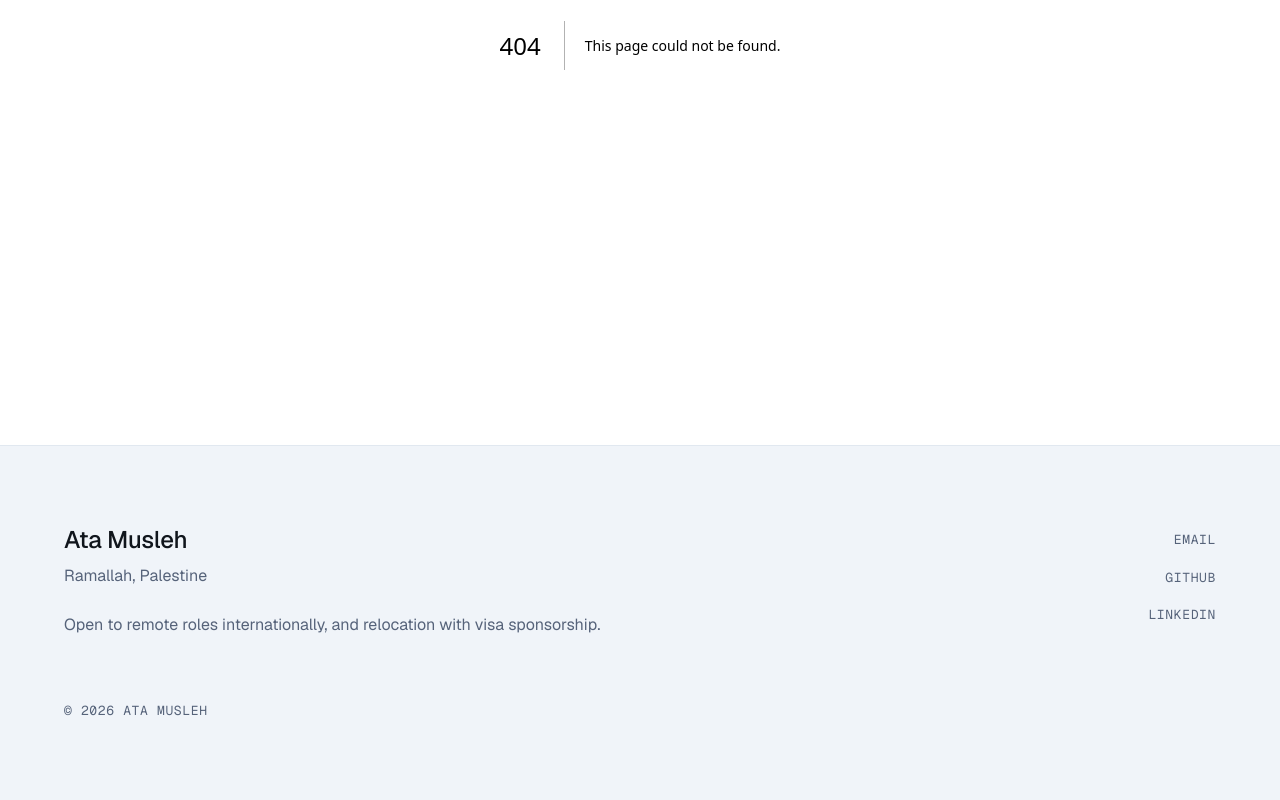
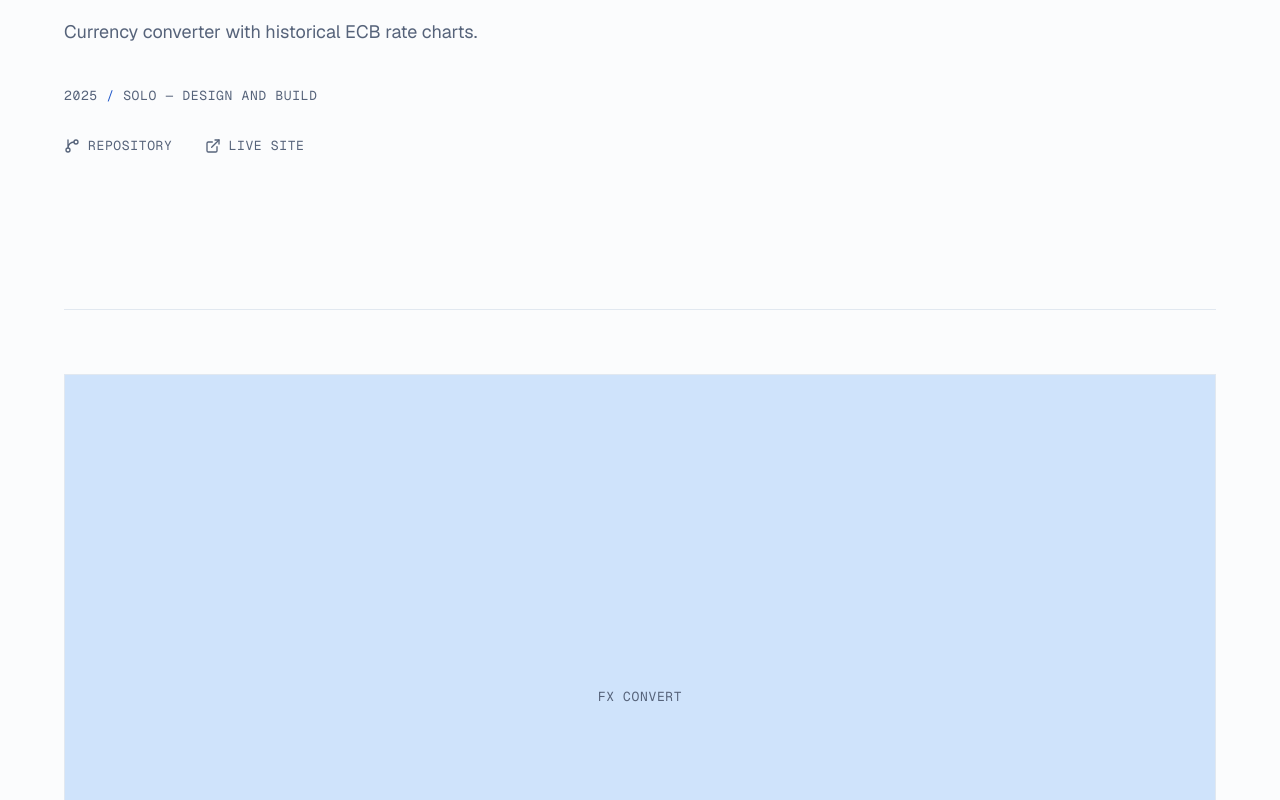
Before and after one commit to AtaMusleh/portfolio, a Next.js app: page /work/fx-convert in a window 1280 px wide. Before the commit this address had no page. Shown: the part 420-1220 px from the top of the page. Built offline with nearby package versions, Linux system fonts and the light colour scheme.

Commit message:
feat: add case study pages for all four projects

```diff
--- /dev/null
+++ b/src/app/work/[slug]/page.tsx
@@ -0,0 +1,149 @@
+import { ExternalLink, GitBranch } from "lucide-react";
+import type { Metadata } from "next";
+import Link from "next/link";
+import { notFound } from "next/navigation";
+
+import { Container } from "@/components/layout/Container";
+import { Section } from "@/components/layout/Section";
+import { HighlightList } from "@/components/work/highlight-list";
+import { MediaFrame } from "@/components/work/media-frame";
+import { NextProject } from "@/components/work/next-project";
+import { getAdjacentProject, getProject, projects, site } from "@/content";
+
+export function generateStaticParams() {
+  return projects.map((project) => ({ slug: project.slug }));
+}
+
+export async function generateMetadata(props: PageProps<"/work/[slug]">): Promise<Metadata> {
+  const { slug } = await props.params;
+  const project = getProject(slug);
+
+  if (!project) return {};
+
+  const title = `${project.name} — ${site.name}`;
+
+  return {
+    title,
+    description: project.tagline,
+    openGraph: { title, description: project.tagline },
+  };
+}
+
+const NUMBER_WORDS = [
+  "zero",
+  "one",
+  "two",
+  "three",
+  "four",
+  "five",
+  "six",
+  "seven",
+  "eight",
+  "nine",
+  "ten",
+  "eleven",
+  "twelve",
+];
+
+/** "five problems" / "one problem" — mono-label uppercases it on render. */
+function countLabel(count: number, singular: string, plural: string) {
+  const word = NUMBER_WORDS[count] ?? String(count);
+  return `${word} ${count === 1 ? singular : plural}`;
+}
+
+export default async function CaseStudyPage(props: PageProps<"/work/[slug]">) {
+  const { slug } = await props.params;
+  const project = getProject(slug);
+
+  if (!project) notFound();
+
+  const next = getAdjacentProject(project.slug);
+
+  return (
+    <Container>
+      {/* HEADER */}
+      <div className="border-b border-border py-section">
+        <Link href="/#work" className="mono-label text-muted-foreground hover:text-brand">
+          ← Selected Work
+        </Link>
+
+        <h1 className="mt-10 text-display text-foreground">{project.name}</h1>
+
+        <p className="mt-8 max-w-prose text-body-lg text-muted-foreground">{project.tagline}</p>
+
+        <p className="mono-label mt-10 text-muted-foreground">
+          {project.year}
+          <span className="text-brand"> / </span>
+          {project.role}
+        </p>
+
+        <ul className="mt-8 flex flex-wrap items-center gap-8">
+          {project.repos.map((repo) => (
+            <li key={repo.url}>
+              <a
+                href={repo.url}
+                target="_blank"
+                rel="noopener noreferrer"
+                className="mono-label flex items-center gap-2 text-muted-foreground hover:text-brand"
+              >
+                <GitBranch aria-hidden="true" className="size-4" />
+                {repo.label}
+              </a>
+            </li>
+          ))}
+          <li>
+            <a
+              href={project.live}
+              target="_blank"
+              rel="noopener noreferrer"
+              className="mono-label flex items-center gap-2 text-muted-foreground hover:text-brand"
+            >
+              <ExternalLink aria-hidden="true" className="size-4" />
+              Live site
+            </a>
+          </li>
+        </ul>
+      </div>
+
+      {/* HERO MEDIA */}
+      <div className="py-16">
+        <MediaFrame
+          project={project}
+          aspect="aspect-[16/9]"
+          sizes="(min-width: 1440px) 1296px, 100vw"
+        />
+      </div>
+
+      <Section number="01" title="Overview" meta={project.name}>
+        <p className="max-w-prose text-body-lg text-muted-foreground">{project.summary}</p>
+      </Section>
+
+      <Section
+        number="02"
+        title="Engineering"
+        meta={countLabel(project.highlights.length, "problem", "problems")}
+      >
+        <HighlightList highlights={project.highlights} />
+      </Section>
+
+      <Section
+        number="03"
+        title="Stack"
+        meta={countLabel(project.stack.length, "technology", "technologies")}
+      >
+        <ul className="flex flex-wrap gap-3">
+          {project.stack.map((item) => (
+            <li
+              key={item}
+              className="mono-label rounded-full border border-border bg-muted px-4 py-2 text-foreground"
+            >
+              {item}
+            </li>
+          ))}
+        </ul>
+      </Section>
+
+      <NextProject project={next} />
+    </Container>
+  );
+}
--- /dev/null
+++ b/src/components/work/highlight-list.tsx
@@ -0,0 +1,44 @@
+import type { Highlight } from "@/content";
+
+/**
+ * The engineering highlights — the reason the page exists.
+ *
+ * PROBLEM and APPROACH sit side by side from lg up. Both blocks carry the same
+ * padding and border box so their text baselines line up; only APPROACH paints
+ * its border and surface, which is what makes the pair read as two distinct
+ * things rather than one run of prose.
+ */
+export function HighlightList({ highlights }: { highlights: Highlight[] }) {
+  return (
+    <ol className="flex list-none flex-col">
+      {highlights.map((highlight, index) => (
+        <li
+          key={highlight.title}
+          className="border-t border-border py-12 first:border-t-0 first:pt-0 lg:py-16 lg:first:pt-0"
+        >
+          <div className="flex flex-col gap-3 lg:flex-row lg:gap-10">
+            <span className="mono-label text-brand lg:w-12 lg:shrink-0 lg:pt-1">
+              {String(index + 1).padStart(2, "0")}
+            </span>
+
+            <div className="min-w-0 flex-1">
+              <h3 className="text-h3 text-foreground">{highlight.title}</h3>
+
+              <div className="mt-8 grid grid-cols-1 gap-6 lg:grid-cols-2 lg:items-start lg:gap-8">
+                <div className="max-w-prose border border-transparent p-6">
+                  <p className="mono-label text-muted-foreground">Problem</p>
+                  <p className="mt-4 text-body text-muted-foreground">{highlight.problem}</p>
+                </div>
+
+                <div className="max-w-prose border border-border bg-muted p-6">
+                  <p className="mono-label text-brand">Approach</p>
+                  <p className="mt-4 text-body text-foreground">{highlight.approach}</p>
+                </div>
+              </div>
+            </div>
+          </div>
+        </li>
+      ))}
+    </ol>
+  );
+}
--- /dev/null
+++ b/src/components/work/media-frame.tsx
@@ -0,0 +1,42 @@
+import Image from "next/image";
+
+import type { Project } from "@/content";
+import { cn } from "@/lib/utils";
+
+type MediaFrameProps = {
+  project: Project;
+  /** Tailwind aspect utility, e.g. "aspect-[16/9]". */
+  aspect: string;
+  sizes: string;
+  className?: string;
+};
+
+/**
+ * The framed screenshot slot. With no image set it renders a deliberate empty
+ * frame rather than a broken one — the same pattern as the home page rows.
+ */
+export function MediaFrame({ project, aspect, sizes, className }: MediaFrameProps) {
+  return (
+    <div
+      className={cn(
+        "relative w-full overflow-hidden border border-border bg-sky",
+        aspect,
+        className
+      )}
+    >
+      {project.image ? (
+        <Image
+          src={project.image}
+          alt={`${project.name} screenshot`}
+          fill
+          sizes={sizes}
+          className="object-cover"
+        />
+      ) : (
+        <div className="flex h-full w-full items-center justify-center">
+          <span className="mono-label text-muted-foreground">{project.name}</span>
+        </div>
+      )}
+    </div>
+  );
+}
--- /dev/null
+++ b/src/components/work/next-project.tsx
@@ -0,0 +1,33 @@
+import Link from "next/link";
+
+import type { Project } from "@/content";
+
+/**
+ * A single link, matching the home page row hover exactly. Nothing inside it is
+ * a link — nested anchors are invalid HTML.
+ */
+export function NextProject({ project }: { project: Project }) {
+  return (
+    <Link
+      href={`/work/${project.slug}`}
+      className="group block border-t border-border py-12 transition duration-150 hover:bg-muted focus-visible:bg-muted lg:py-16"
+    >
+      <p className="mono-label text-muted-foreground">Next project</p>
+
+      <div className="mt-4 flex items-baseline gap-3">
+        {/* Not a heading: the page's h2s belong to the Sections above. */}
+        <p className="text-h2 text-foreground transition duration-150 group-hover:text-brand group-focus-visible:text-brand">
+          {project.name}
+        </p>
+        <span
+          aria-hidden="true"
+          className="text-body text-muted-foreground transition duration-150 group-hover:translate-x-1 group-hover:text-brand group-focus-visible:translate-x-1 group-focus-visible:text-brand"
+        >
+          →
+        </span>
+      </div>
+
+      <p className="mt-3 max-w-prose text-body text-muted-foreground">{project.tagline}</p>
+    </Link>
+  );
+}
--- a/src/content/index.ts
+++ b/src/content/index.ts
@@ -10,3 +10,12 @@ export { site } from "./site"
 export function getProject(slug: string): Project | undefined {
   return projects.find((project) => project.slug === slug)
 }
+
+/**
+ * The next project in array order, wrapping past the last back to the first.
+ * An unknown slug yields the first project, so callers always get a Project.
+ */
+export function getAdjacentProject(slug: string): Project {
+  const index = projects.findIndex((project) => project.slug === slug)
+  return projects[(index + 1) % projects.length]
+}
```
